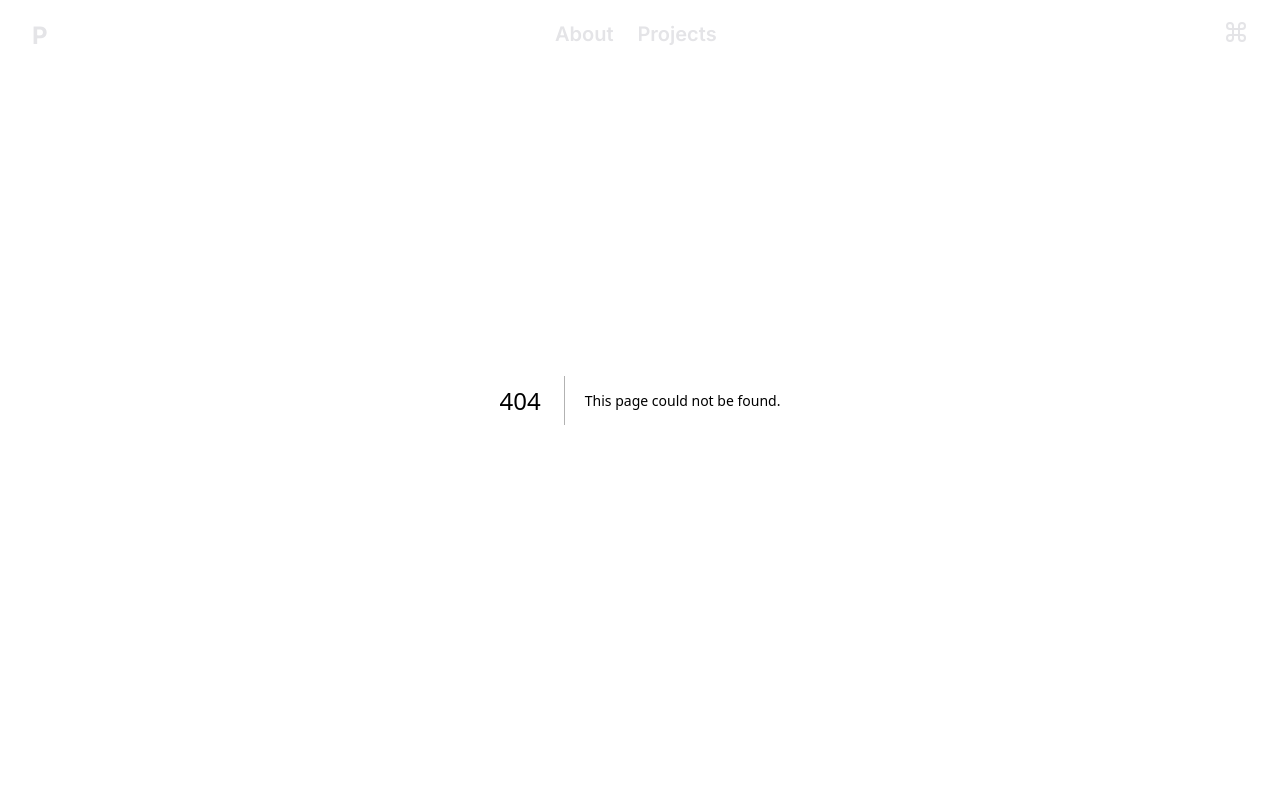
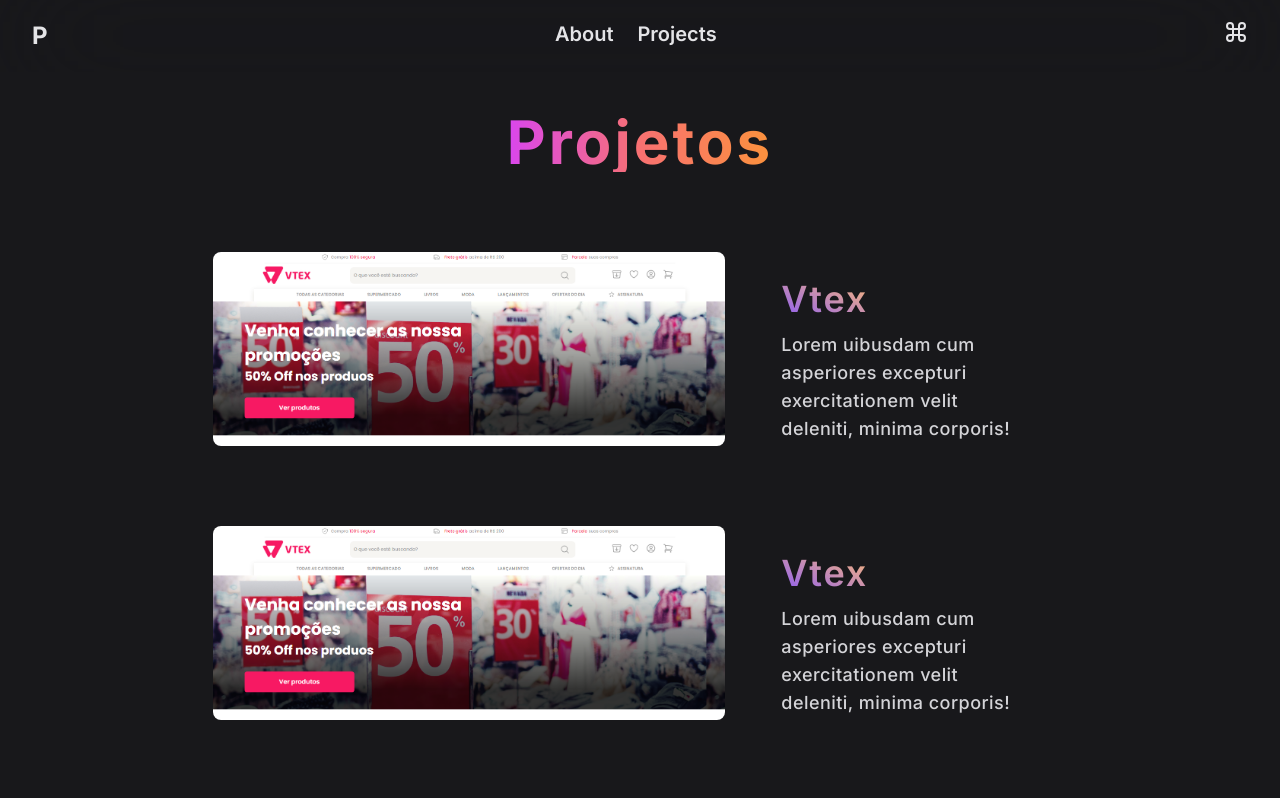
Before and after one commit to PabloJesusdaSilva/portfolio, a Next.js app: page /projects in a window 1280 px wide. Before the commit this address had no page. Shown: the top 798 px of the page. Built offline with nearby package versions, Linux system fonts and the light colour scheme.

Commit message:
:feat: creating project page

```diff
--- a/package.json
+++ b/package.json
@@ -12,7 +12,8 @@
     "lucide-react": "^0.284.0",
     "next": "13.5.4",
     "react": "^18",
-    "react-dom": "^18"
+    "react-dom": "^18",
+    "styled-components": "^6.1.0"
   },
   "devDependencies": {
     "@types/node": "^20",
--- a/src/app/about/page.tsx
+++ b/src/app/about/page.tsx
@@ -11,7 +11,7 @@ export default function () {
             </h2>
          </div>
 
-         <div className="flex-col items-center space-x-0 space-y-8 md:flex justify-center space-x-28 w-5/6">
+         <div className="flex flex-col items-center space-x-0 space-y-8 md:flex-row justify-center w-5/6 md:space-x-28 md:space-y-0">
             <Image src={AboutImage} alt="" width={200} height={200} className="w-80 h-96 rounded-xl shadow-lg object-cover"/>
 
             <p className="w-10/12 md:w-4/12 tracking-wider leading-10 text-xl text-zinc-300">
@@ -23,7 +23,7 @@ export default function () {
             </p>
          </div>
 
-         <div className="w-4/6 -ml-0 md:w-2/6 -ml-80 mb-28 space-y-11 tracking-wider">
+         <div className="w-4/6 -ml-0 md:w-2/6 md:-ml-80 mb-28 space-y-11 tracking-wider">
             <h3 className="-ml-3 mt-40 -mb-3 text-5xl font-semibold tracking-wider bg-clip-text text-transparent bg-gradient-to-r from-pink-300 via-purple-300 to-indigo-400">
                Training
             </h3>
--- /dev/null
+++ b/src/app/components/ProjectCard.tsx
@@ -0,0 +1,56 @@
+"use client"
+
+import Image from "next/image"
+import styled from "styled-components"
+
+interface ProjectProps {
+   image: any
+   title: string
+   description: string
+}
+
+const Project = styled.article`
+   display: flex;
+   flex-direction: column;
+   align-items: center;
+   transition: all .4s ease-in-out;
+
+   @media (min-width: 768px) {
+      justify-content: center;
+      flex-direction: row;
+   }
+`
+
+const ProjectDescription = styled.div`
+   position: relative;
+   z-index: -10;
+   display: flex;
+   flex-direction: column;
+   align-items: flex-start;
+
+   ${Project}:hover & {
+      margin-left: -10px;
+   }
+`
+
+export default function ProjectCard ({ image, title, description }: ProjectProps) {
+   return (
+      <Project className="space-x-0 space-y-6 md:space-x-14">
+         <Image
+            src={image}
+            alt="screenshot of the project Vtex"
+            className="w-12/12 rounded-lg md:w-3/5 project-image"
+         />
+
+         <ProjectDescription className="space-y-3">
+            <h4 className="text-3xl md:text-4xl font-semibold tracking-wider text-transparent bg-clip-text bg-gradient-to-tr from-violet-500 to-orange-300">
+               {title}
+            </h4>
+
+            <p className="w-12/12 md:text-lg tracking-wide leading-9 font-medium w-10/12 group-hover:text-zinc-800">
+               {description}
+            </p>
+         </ProjectDescription>
+      </Project>
+   )
+}
--- a/src/app/page.tsx
+++ b/src/app/page.tsx
@@ -1,4 +1,4 @@
-import BriefDescription from "./components/BriefDescirption"
+import BriefDescription from "./partials/BriefDescirption"
 
 export default function Home() {
   return (
--- /dev/null
+++ b/src/app/projects/page.tsx
@@ -0,0 +1,32 @@
+import Image from "next/image"
+
+import ProjectCard from "../components/ProjectCard"
+import VtexImage from "@/app/assets/vtex-page.png"
+
+export default function ProjectsPage () {
+   return(
+      <main className="flex flex-col items-center w-full h-auto mb-28">
+         <h1 className="mt-28 text-4xl md:text-6xl font-bold tracking-wider bg-clip-text text-transparent bg-gradient-to-r from-fuchsia-500 via-red-400 to-orange-400">
+            Projetos
+         </h1>
+
+         <section className="w-8/12 mt-20 space-y-20 text-zinc-300">
+            <ProjectCard
+               image={VtexImage}
+               title="Vtex"
+               description="Lorem uibusdam cum asperiores excepturi exercitationem velit deleniti, minima corporis!"
+            />
+            <ProjectCard
+               image={VtexImage}
+               title="Vtex"
+               description="Lorem uibusdam cum asperiores excepturi exercitationem velit deleniti, minima corporis!"
+            />
+            <ProjectCard
+               image={VtexImage}
+               title="Vtex"
+               description="Lorem uibusdam cum asperiores excepturi exercitationem velit deleniti, minima corporis!"
+            />
+         </section>
+      </main>
+   )
+}
```
Also changed, not shown: src/app/assets/vtex-page.png (added), src/app/partials/BriefDescirption.tsx (renamed from src/app/components/BriefDescirption.tsx), 1 other file (tests, documents, lock files or other folders).
